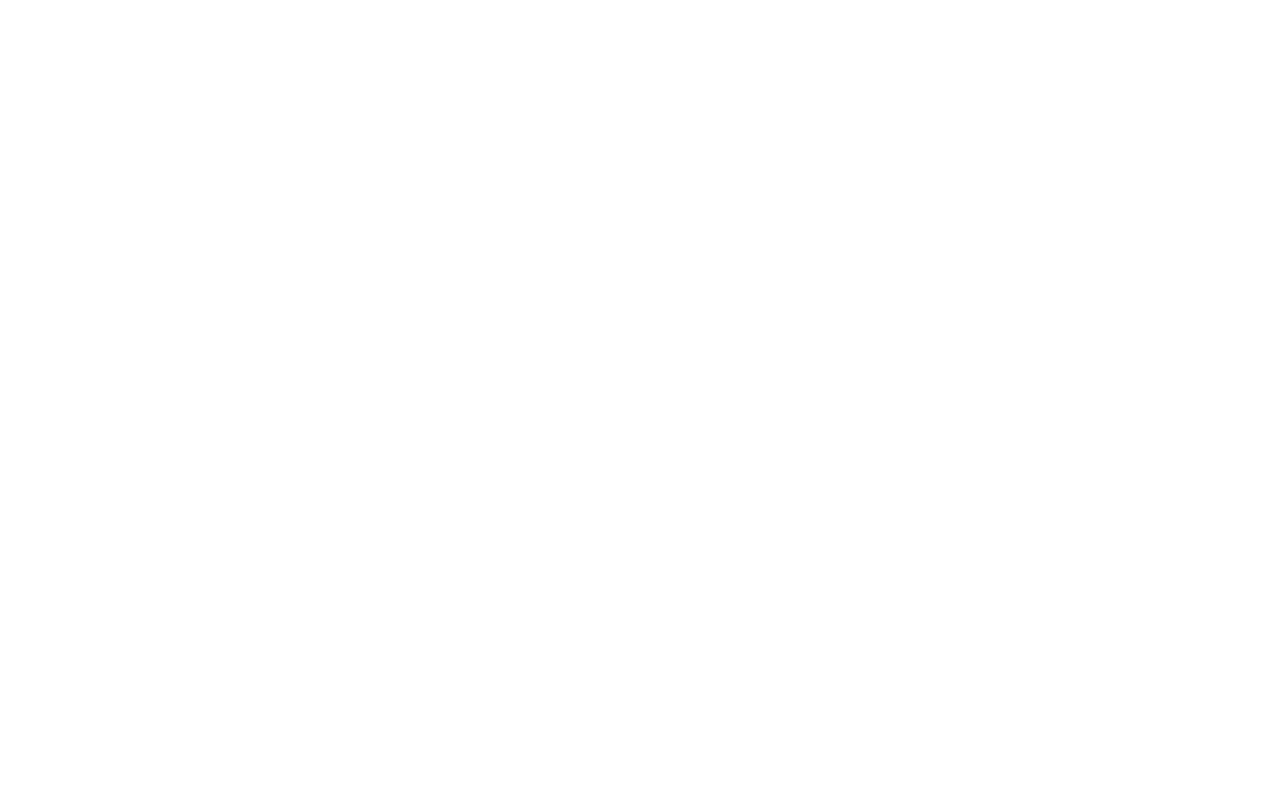
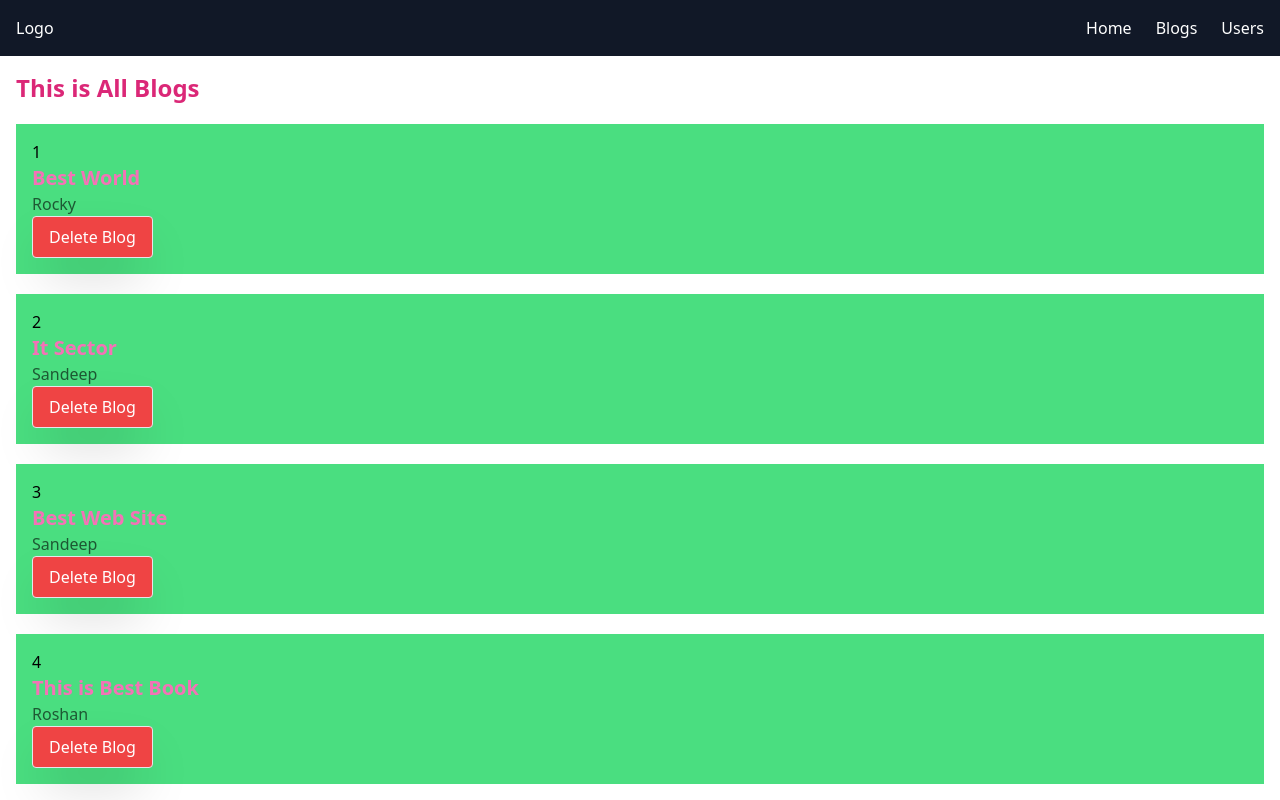
Before and after one commit to roshanrana1234/Hooks, a React (Create React App) app: page /blog in a window 1280 px wide. Before the commit this address had no page. Shown: the top 800 px of the page. Built offline with nearby package versions, Linux system fonts and the light colour scheme; data requests are answered from the project's data file.

Commit message:
Props Section

```diff
--- /dev/null
+++ b/data/db.json
@@ -0,0 +1,35 @@
+{
+  "Blogs": [
+    {
+      "id": 1,
+      "author": "Rocky",
+      "title": "Best World",
+      "body": "Lorem ipsum dolor sit amet consectetur adipisicing elit. Repudiandae, provident dolor blanditiis aperiam consectetur veniam at iure porro quam hic quaerat illum quibusdam modi, accusantium repellendus, dolore ex ipsam velit?"
+    },
+    {
+      "id": 2,
+      "author": "Sandeep",
+      "title": "It Sector",
+      "body": "Lorem ipsum dolor sit amet consectetur adipisicing elit. Repudiandae, provident dolor blanditiis aperiam consectetur veniam?"
+    },
+    {
+      "id": 3,
+      "author": "Sandeep",
+      "title": "Best Web Site",
+      "body": "Lorem ipsum dolor sit amet consectetur adipisicing elit. Repudiandae, provident dolor blanditiis aperiam consectetur veniam at iure porro quam hic quaerat illum quibusdam modi, accusantium repellendus, dolore ex ipsam velit?Lorem ipsum dolor sit amet consectetur adipisicing elit. Inventore, saepe ab, quasi dolorem repellendus explicabo exercitationem itaque est cum magni cumque nulla aliquid iure nihil, suscipit atque! Quam, pariatur vel."
+    },
+
+    {
+      "id": 4,
+      "author": "Roshan",
+      "title": "This is Best Book",
+      "body": "Lorem ipsum dolor sit amet consectetur adipisicing elit. Repudiandae, provident dolor blanditiis aperiam consectetur veniam at iure porro quam hic quaerat illum quibusdam modi, accusantium repellendus, dolore ex ipsam velit?"
+    },
+    {
+      "id": 5,
+      "author": "Roshan",
+      "title": "Best of the book",
+      "body": "Lorem ipsum dolor sit amet consectetur adipisicing elit. Repudiandae, provident dolor blanditiis aperiam consectetur veniam at iure porro quam hic quaerat illum quibusdam modi, accusantium repellendus, dolore ex ipsam velit?"
+    }
+  ]
+}
--- a/package.json
+++ b/package.json
@@ -18,7 +18,8 @@
     "start": "react-scripts start",
     "build": "react-scripts build",
     "test": "react-scripts test",
-    "eject": "react-scripts eject"
+    "eject": "react-scripts eject",
+    "server-json": "npx json-server --watch data/db.json --port 8000"
   },
   "eslintConfig": {
     "extends": [
--- a/src/App.js
+++ b/src/App.js
@@ -17,6 +17,10 @@ import HookMouse from "./useEffect/HookMouse";
 import MouseContainer from "./useEffect/MouseContainer";
 import UsersFetch from "./useEffect/UsersFetch";
 import UsersDetail from "./useEffect/UsersDetail";
+import HomePage from "./pages/HomePage";
+import Header from "./components/Header";
+import Blog from "./Props/Blog";
+import BlogDetail from "./Props/BlogDetail";
 
 const App = () => {
   return (
@@ -39,7 +43,11 @@ const App = () => {
       {/* <UseCounterEffect /> */}
       {/* <HookMouse /> */}
       {/* <MouseContainer /> */}
+      <Header />
       <Routes>
+        <Route path="/" element={<HomePage />} />
+        <Route path="blog" element={<Blog />} />
+        <Route path="blog/:blogID" element={<BlogDetail />} />
         <Route path="users" element={<UsersFetch />} />
         <Route path="users/:userID" element={<UsersDetail />} />
       </Routes>
--- /dev/null
+++ b/src/Props/Blog.js
@@ -0,0 +1,48 @@
+import React, { useState, useEffect } from "react";
+import BlogList from "./BlogList";
+import axios from "axios";
+
+const Blog = () => {
+  const [blogs, setBlogs] = useState([]);
+
+  useEffect(() => {
+    axios
+      .get("http://localhost:8000/Blogs")
+      .then((res) => {
+        console.log(res);
+        setBlogs(res.data);
+      })
+      .catch((err) => {
+        console.log(err);
+      });
+  }, []);
+
+  const handleDelet = (id) => {
+    const newBlog = blogs.filter((value) => value.id !== id);
+    setBlogs(newBlog);
+  };
+
+  return (
+    <>
+      <div className="p-4">
+        <BlogList
+          data={blogs}
+          title="This is All Blogs"
+          handleDelet={handleDelet}
+        />
+
+        {/* <BlogList
+          data={blogs.filter((value) => value.author == "Roshan")}
+          title="This is Roshan's Blogs"
+        />
+
+        <BlogList
+          data={blogs.filter((value) => value.author == "Sandeep")}
+          title="This is Sandeep's Blogs"
+        /> */}
+      </div>
+    </>
+  );
+};
+
+export default Blog;
--- /dev/null
+++ b/src/Props/BlogDetail.js
@@ -0,0 +1,13 @@
+import React from "react";
+import { useParams } from "react-router-dom";
+
+const BlogDetail = () => {
+  const { userID } = useParams();
+  return (
+    <>
+      <div>This is Blog Detail Page {userID} </div>
+    </>
+  );
+};
+
+export default BlogDetail;
--- /dev/null
+++ b/src/Props/BlogList.js
@@ -0,0 +1,48 @@
+import React from "react";
+import { Link } from "react-router-dom";
+
+const BlogList = ({ data, title, handleDelet }) => {
+  //    props == {data: blogs, title:"This is All Blogs"}
+  //   console.log("This is Props", props);
+
+  // const blogs = props.data;
+  // const titleofBlog = props.title;
+
+  // const { data, title } = props;
+
+  return (
+    <>
+      <div className="flex flex-col gap-5">
+        <h1 className="text-2xl font-bold text-pink-600">{title}</h1>
+        {data?.map((value, index) => {
+          return (
+            <Link
+              to={`${value.id}`}
+              //   to={`/blog/${value.id}`}
+              key={index}
+              className="flex gap-3 items-start bg-green-400 p-4"
+            >
+              <div>
+                <span>{value.id}</span>
+                <div className="flex flex-col">
+                  <span className="text-xl font-semibold text-pink-400">
+                    {value.title}
+                  </span>
+                  <span className="text-black/60">{value.author}</span>
+                </div>
+                <button
+                  onClick={() => handleDelet(value.id)}
+                  className="btn bg-red-500"
+                >
+                  Delete Blog
+                </button>
+              </div>
+            </Link>
+          );
+        })}
+      </div>
+    </>
+  );
+};
+
+export default BlogList;
--- /dev/null
+++ b/src/components/Header.js
@@ -0,0 +1,25 @@
+import React from "react";
+import { Link } from "react-router-dom";
+
+const Header = () => {
+  return (
+    <>
+      <div>
+        <header className="flex justify-between items-center p-4 bg-gray-900 text-white">
+          <span>Logo</span>
+          <ul className="flex gap-6">
+            <Link to="blog">
+              <li>Home</li>
+            </Link>
+            <Link to="blog">
+              <li>Blogs</li>
+            </Link>
+            <li>Users</li>
+          </ul>
+        </header>
+      </div>
+    </>
+  );
+};
+
+export default Header;
--- /dev/null
+++ b/src/pages/HomePage.js
@@ -0,0 +1,11 @@
+import React from "react";
+
+const HomePage = () => {
+  return (
+    <>
+      <div>This is Home Page</div>
+    </>
+  );
+};
+
+export default HomePage;
```
